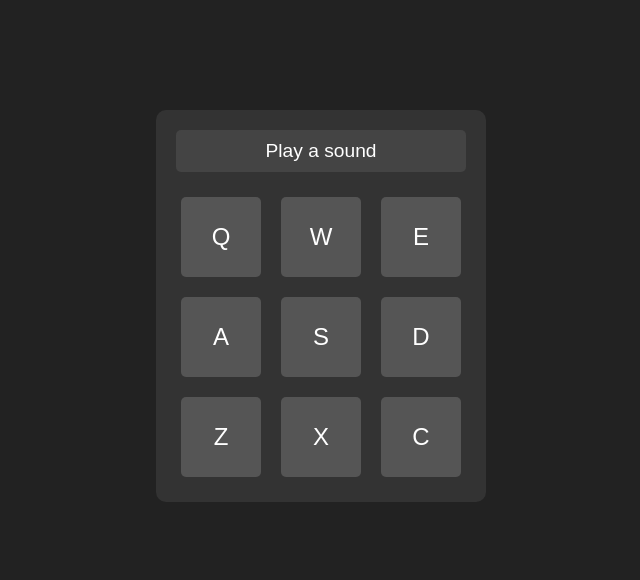
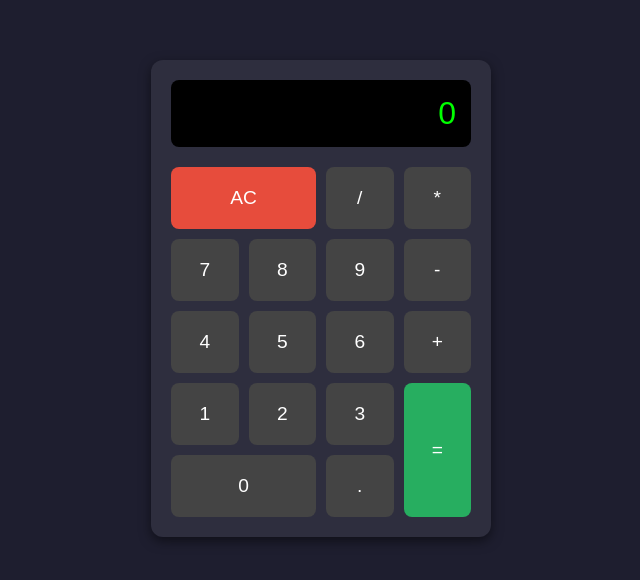
Before and after one commit to Chiomanwafor-ui/CodeCampProject, a plain HTML site: page index.html in a window 1280 px wide. Shown: the part 102-682 px from the top of the page, without its empty margins (319-959 px from the left). Drawn offline with nearby package versions, Linux system fonts and the light colour scheme.

Commit message:
Fix calculator functionality and CSS styling

```diff
--- a/index.html
+++ b/index.html
@@ -1,127 +1,101 @@
 <!DOCTYPE html>
 <html lang="en">
 <head>
-  <meta charset="UTF-8" />
-  <meta name="viewport" content="width=device-width, initial-scale=1.0" />
-  <title>Drum Machine</title>
-  <!-- FreeCodeCamp Test Script -->
-  <script src="https://cdn.freecodecamp.org/testable-projects-fcc/v1/bundle.js"></script>
-  <!-- React and Babel -->
-  <script src="https://cdnjs.cloudflare.com/ajax/libs/react/17.0.2/umd/react.development.min.js"></script>
-  <script src="https://cdnjs.cloudflare.com/ajax/libs/react-dom/17.0.2/umd/react-dom.development.min.js"></script>
-  <script src="https://cdnjs.cloudflare.com/ajax/libs/babel-standalone/6.26.0/babel.min.js"></script>
+  <meta charset="UTF-8">
+  <meta name="viewport" content="width=device-width, initial-scale=1.0">
+  <title>JavaScript Calculator</title>
   <style>
     body {
-      font-family: Arial, sans-serif;
-      background: #222;
-      color: white;
       display: flex;
       justify-content: center;
       align-items: center;
       height: 100vh;
+      background: #1e1e2f;
+      margin: 0;
+      font-family: Arial, sans-serif;
     }
-    #drum-machine {
-      text-align: center;
-      background: #333;
+
+    #calculator {
+      background: #2e2e3e;
       padding: 20px;
-      border-radius: 10px;
+      border-radius: 12px;
+      box-shadow: 0 4px 12px rgba(0,0,0,0.5);
+      width: 300px;
     }
+
     #display {
+      background: #000;
+      color: #0f0;
+      font-size: 2rem;
+      text-align: right;
+      padding: 15px;
+      border-radius: 8px;
       margin-bottom: 20px;
-      font-size: 1.2em;
+      overflow: hidden;
+    }
+
+    .buttons {
+      display: grid;
+      grid-template-columns: repeat(4, 1fr);
+      gap: 10px;
+    }
+
+    button {
+      padding: 20px;
+      font-size: 1.2rem;
+      border: none;
+      border-radius: 8px;
+      cursor: pointer;
       background: #444;
-      padding: 10px;
-      border-radius: 5px;
+      color: white;
+      transition: background 0.2s;
     }
-    .drum-pad {
-      width: 80px;
-      height: 80px;
-      margin: 5px;
-      background: #555;
-      border: none;
-      border-radius: 5px;
-      font-size: 1.5em;
-      color: white;
-      cursor: pointer;
+
+    button:hover {
+      background: #666;
     }
-    .pad-container {
-      display: grid;
-      grid-template-columns: repeat(3, 1fr);
-      gap: 10px;
+
+    #clear {
+      grid-column: span 2;
+      background: #e74c3c;
+    }
+
+    #equals {
+      grid-row: span 2;
+      background: #27ae60;
+    }
+
+    #zero {
+      grid-column: span 2;
     }
   </style>
 </head>
 <body>
-  <!-- React Root -->
-  <div id="root"></div>
+  <div id="calculator">
+    <div id="display">0</div>
+    <div class="buttons">
+      <button id="clear">AC</button>
+      <button id="divide">/</button>
+      <button id="multiply">*</button>
 
-  <!-- Your JS goes here -->
-  <script type="text/babel">
-    const sounds = [
-      { key: "Q", id: "Heater-1", url: "https://s3.amazonaws.com/freecodecamp/drums/Heater-1.mp3" },
-      { key: "W", id: "Heater-2", url: "https://s3.amazonaws.com/freecodecamp/drums/Heater-2.mp3" },
-      { key: "E", id: "Heater-3", url: "https://s3.amazonaws.com/freecodecamp/drums/Heater-3.mp3" },
-      { key: "A", id: "Heater-4", url: "https://s3.amazonaws.com/freecodecamp/drums/Heater-4_1.mp3" },
-      { key: "S", id: "Clap", url: "https://s3.amazonaws.com/freecodecamp/drums/Heater-6.mp3" },
-      { key: "D", id: "Open-HH", url: "https://s3.amazonaws.com/freecodecamp/drums/Dsc_Oh.mp3" },
-      { key: "Z", id: "Kick-n'-Hat", url: "https://s3.amazonaws.com/freecodecamp/drums/Kick_n_Hat.mp3" },
-      { key: "X", id: "Kick", url: "https://s3.amazonaws.com/freecodecamp/drums/RP4_KICK_1.mp3" },
-      { key: "C", id: "Closed-HH", url: "https://s3.amazonaws.com/freecodecamp/drums/Cev_H2.mp3" }
-    ];
+      <button id="seven">7</button>
+      <button id="eight">8</button>
+      <button id="nine">9</button>
+      <button id="subtract">-</button>
 
-    function DrumPad({ keyTrigger, clipId, url, playSound }) {
-      const handleKeyPress = (e) => {
-        if (e.key.toUpperCase() === keyTrigger) {
-          playSound(keyTrigger, clipId);
-        }
-      };
+      <button id="four">4</button>
+      <button id="five">5</button>
+      <button id="six">6</button>
+      <button id="add">+</button>
 
-      React.useEffect(() => {
-        document.addEventListener("keydown", handleKeyPress);
-        return () => document.removeEventListener("keydown", handleKeyPress);
-      });
+      <button id="one">1</button>
+      <button id="two">2</button>
+      <button id="three">3</button>
+      <button id="equals">=</button>
 
-      return (
-        <button
-          className="drum-pad"
-          id={clipId}
-          onClick={() => playSound(keyTrigger, clipId)}
-        >
-          {keyTrigger}
-          <audio className="clip" id={keyTrigger} src={url}></audio>
-        </button>
-      );
-    }
-
-    function App() {
-      const [display, setDisplay] = React.useState("Play a sound");
-
-      const playSound = (keyTrigger, clipId) => {
-        const audio = document.getElementById(keyTrigger);
-        audio.currentTime = 0;
-        audio.play();
-        setDisplay(clipId);
-      };
-
-      return (
-        <div id="drum-machine">
-          <div id="display">{display}</div>
-          <div className="pad-container">
-            {sounds.map((sound) => (
-              <DrumPad
-                key={sound.key}
-                keyTrigger={sound.key}
-                clipId={sound.id}
-                url={sound.url}
-                playSound={playSound}
-              />
-            ))}
-          </div>
-        </div>
-      );
-    }
-
-    ReactDOM.render(<App />, document.getElementById("root"));
-  </script>
+      <button id="zero">0</button>
+      <button id="decimal">.</button>
+    </div>
+  </div>
 </body>
 </html>
--- a/style.css
+++ b/style.css
@@ -1,96 +1,83 @@
-:root {
-  --bg: #6d28d9;       /* purple background */
-  --panel: #ffffff;
-  --text: #1f2937;
-  --accent: #111827;
-  --pad-bg: #f3f4f6;
-  --pad-active: #e5e7eb;
-  --shadow: 0 10px 25px rgba(0,0,0,0.15);
+* {
+  box-sizing: border-box;
+  margin: 0;
+  padding: 0;
 }
 
-html, body {
-  height: 100%;
-  margin: 0;
-  font-family: system-ui, -apple-system, Segoe UI, Roboto, "Helvetica Neue", Arial, "Noto Sans", "Apple Color Emoji", "Segoe UI Emoji";
-  background: var(--bg);
+body {
+  background: linear-gradient(135deg, #1f1c2c, #928dab);
+  font-family: Arial, Helvetica, sans-serif;
+  display: flex;
+  justify-content: center;
+  align-items: center;
+  min-height: 100vh;
+  color: #fff;
 }
 
-#root {
-  height: 100%;
-  display: grid;
-  place-items: center;
-}
-
-#drum-machine {
-  background: var(--panel);
-  color: var(--text);
-  width: min(900px, 92vw);
-  border-radius: 16px;
-  box-shadow: var(--shadow);
-  padding: 24px;
-  display: grid;
-  grid-template-columns: 1fr 1fr;
-  gap: 22px;
-}
-
-@media (max-width: 720px) {
-  #drum-machine {
-    grid-template-columns: 1fr;
-    width: min(640px, 94vw);
-  }
-}
-
-.title {
-  grid-column: 1 / -1;
-  margin: 0 0 4px 0;
-  font-size: 1.4rem;
-  letter-spacing: 0.5px;
+#calculator {
+  background: #2c2c38;
+  padding: 20px;
+  border-radius: 15px;
+  box-shadow: 0px 8px 20px rgba(0, 0, 0, 0.5);
+  width: 320px;
 }
 
 #display {
-  background: #f9fafb;
-  border: 1px solid #e5e7eb;
+  background: #1e1e28;
+  color: #00ffcc;
+  font-size: 2rem;
+  text-align: right;
+  padding: 15px;
   border-radius: 10px;
-  padding: 16px;
-  min-height: 52px;
+  margin-bottom: 15px;
+  min-height: 50px;
+  word-wrap: break-word;
+  word-break: break-all;
+}
+.buttons {
   display: grid;
-  place-items: center;
-  text-align: center;
-  font-weight: 600;
+  grid-template-columns: repeat(4, 1fr);
+  grid-gap: 12px;
 }
 
-.grid {
-  display: grid;
-  grid-template-columns: repeat(3, minmax(84px, 1fr));
-  gap: 12px;
+button {
+  padding: 20px;
+  font-size: 1.2rem;
+  border: none;
+  border-radius: 12px;
+  background: #444459;
+  color: #fff;
+  cursor: pointer;
+  transition: all 0.2s ease;
 }
 
-.drum-pad {
-  appearance: none;
-  border: 1px solid #e5e7eb;
-  background: var(--pad-bg);
-  border-radius: 12px;
-  padding: 20px 0;
-  font-size: 1.15rem;
-  font-weight: 700;
-  cursor: pointer;
-  box-shadow: 0 4px 0 #d1d5db;
-  transition: transform 0.04s ease, background 0.12s ease, box-shadow 0.12s ease;
-  outline: none;
-  user-select: none;
+button:hover {
+  background: #5a5a7a;
 }
 
-.drum-pad:active,
-.drum-pad.active {
-  transform: translateY(2px);
-  background: var(--pad-active);
-  box-shadow: 0 2px 0 #cbd5e1;
+button:active {
+  background: #6ee7b7;
+  color: #1f1c2c;
+  transform: scale(0.95);
 }
 
-.footer {
-  grid-column: 1 / -1;
-  text-align: center;
-  font-size: 0.85rem;
-  color: #6b7280;
-  margin-top: 4px;
+#clear {
+  background: #e74c3c;
 }
+
+#clear:hover {
+  background: #ff6b6b;
+}
+
+#equals {
+  background: #00c853;
+  grid-column: span 2;
+}
+
+#equals:hover {
+  background: #00e676;
+}
+
+#zero {
+  grid-column: span 2;
+}
```
Also changed, not shown: sApp.js (+57 -124 lines).
